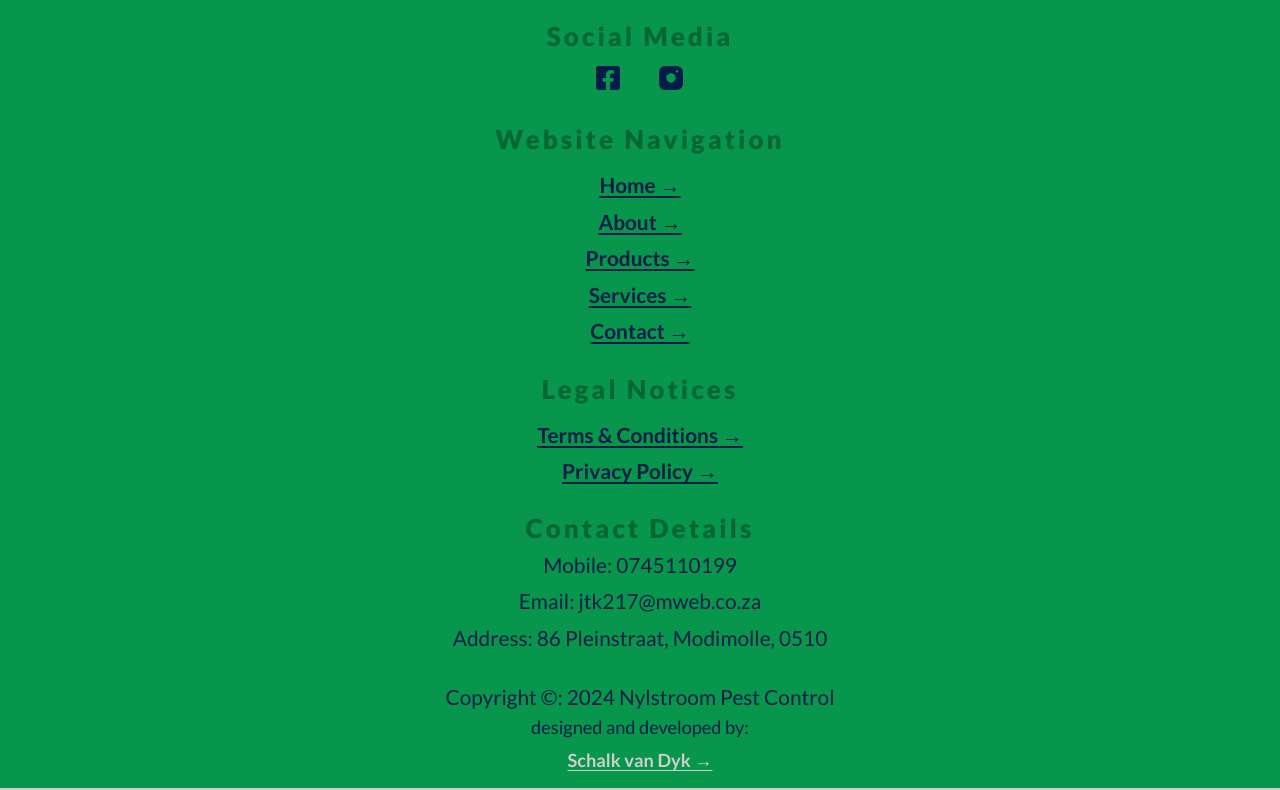
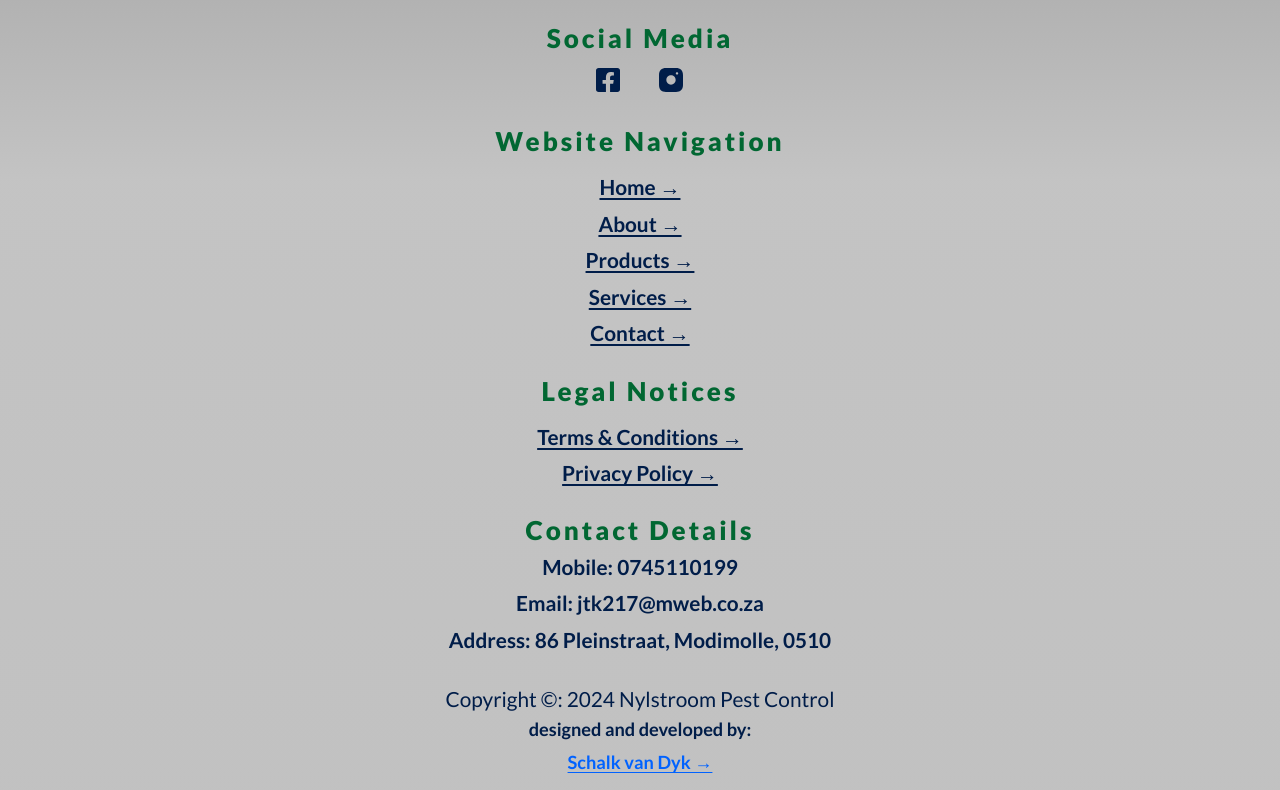
Before and after one commit to SVDwebtech/NylstroomPest053, a website: page index.html in a window 1280 px wide. Shown: the part 8113-8903 px from the top of the page. Drawn offline with Linux system fonts and the light colour scheme; a web font is replaced by a local one.

Commit message:
change styling of footer and footer items

```diff
--- a/sass/base/_typography.scss
+++ b/sass/base/_typography.scss
@@ -127,9 +127,12 @@ body {
 		text-decoration: underline;
 		text-underline-offset: 2px;
 	}
+	&--address {
+		font-weight: 700;
+	}
 	&--footerDeveloper {
 		color: $cf-dark-blue;
-		font-weight: 500;
+		font-weight: 700;
 		font-size: clamp(1.2rem, 4.3vw, 1.4rem);
 	}
 }
@@ -160,7 +163,7 @@ body {
 		text-underline-offset: 3px;
 	}
 	&--footerNavlinkDev {
-		color: $cf-silver;
+		color: $cf-neonBlue;
 		font-weight: 700;
 		text-decoration: underline;
 		text-underline-offset: 3px;
--- a/sass/layout/_footer.scss
+++ b/sass/layout/_footer.scss
@@ -1,7 +1,8 @@
 .footer {
       @include displayFlexColumn;
       gap: 2rem;
-      background-color: $cp-shamrockGreen;
+      background: linear-gradient(180deg, rgba($cp-grey, 1), rgba($cp-lightGrey, .5), rgba($cp-lightGrey, .6));
+      border-top: 2px solid $cp-dark-blue;
       padding: 5rem 1rem 1rem;
       &__figure {
             @include displayFlexColumn;
```
Also changed, not shown: css/styles.css.
